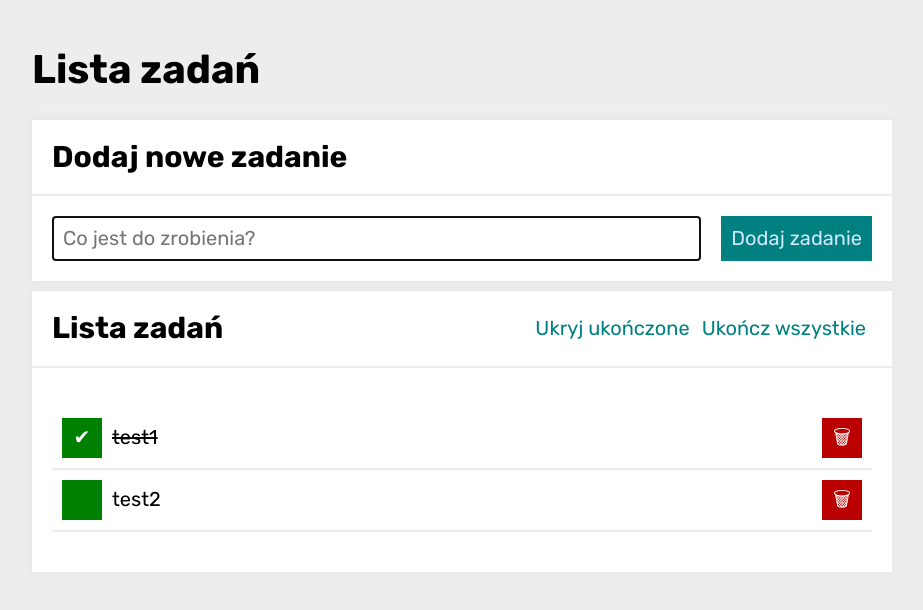
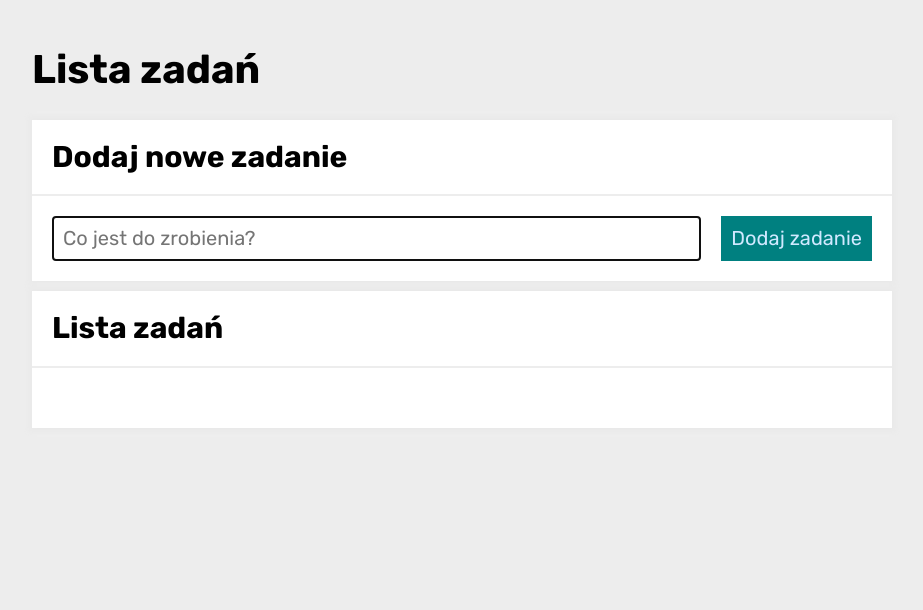
Before and after one commit to MarcinJankowski00/To-do-list-react, a React (Create React App) app: page / in a window 1280 px wide. Shown: the top 610 px of the page, without its empty margins (178-1101 px from the left). Built offline with nearby package versions, Linux system fonts and the light colour scheme.

Commit message:
localStorage added

```diff
--- a/src/App.js
+++ b/src/App.js
@@ -4,14 +4,20 @@ import List from './List';
 import Buttons from './Buttons';
 import Section from './Section';
 import Container from './Container';
+import { useEffect } from 'react';
 
 function App() {
 
+  if ((localStorage.getItem("tasks")) === null) {
+    localStorage.setItem("tasks", "[]");
+  };
+
   const [hideDone, setHideDone] = useState(false);
-  const [tasks, setTasks] = useState([
-    { id: 1, content: "test1", done: true },
-    { id: 2, content: "test2", done: false }
-  ]);
+  const [tasks, setTasks] = useState(JSON.parse(localStorage.getItem("tasks")));
+
+  useEffect(() => {
+    localStorage.setItem("tasks", JSON.stringify(tasks));
+  });
 
   const toggleHideDone = () => {
     setHideDone(hideDone => !hideDone);
```
